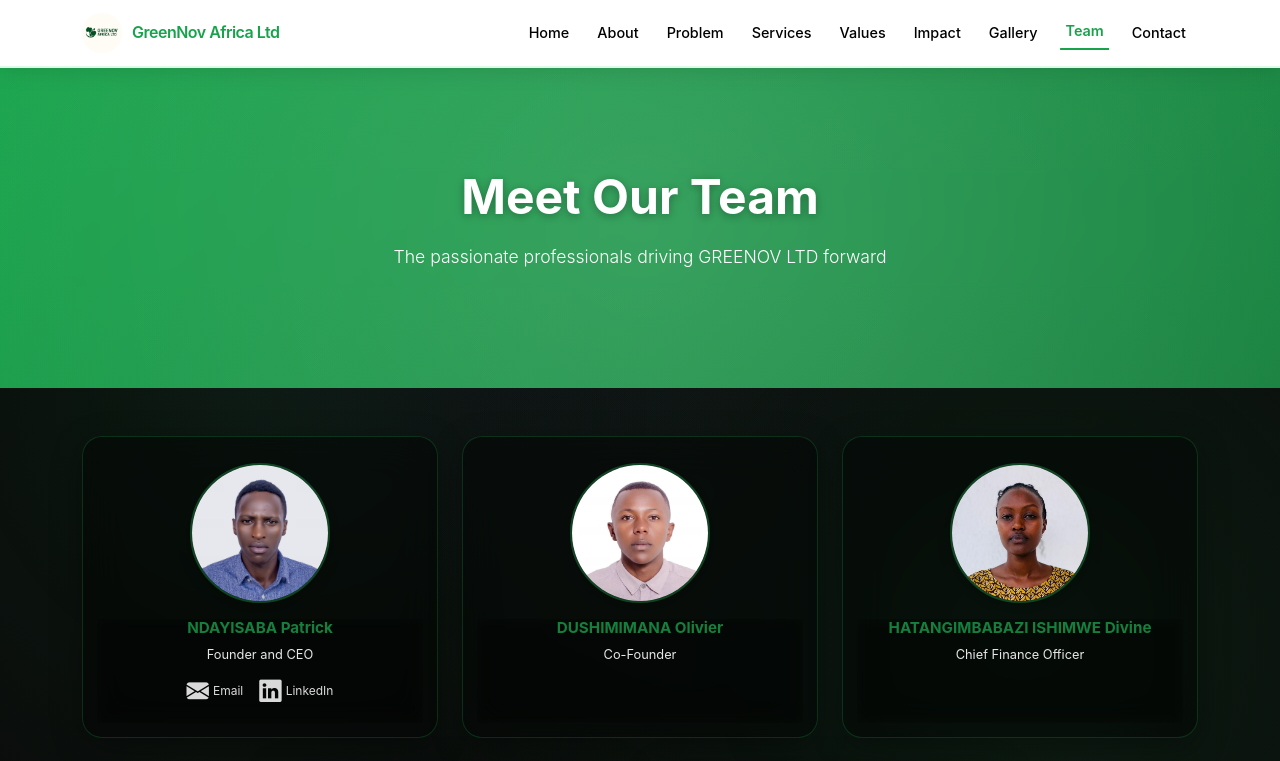
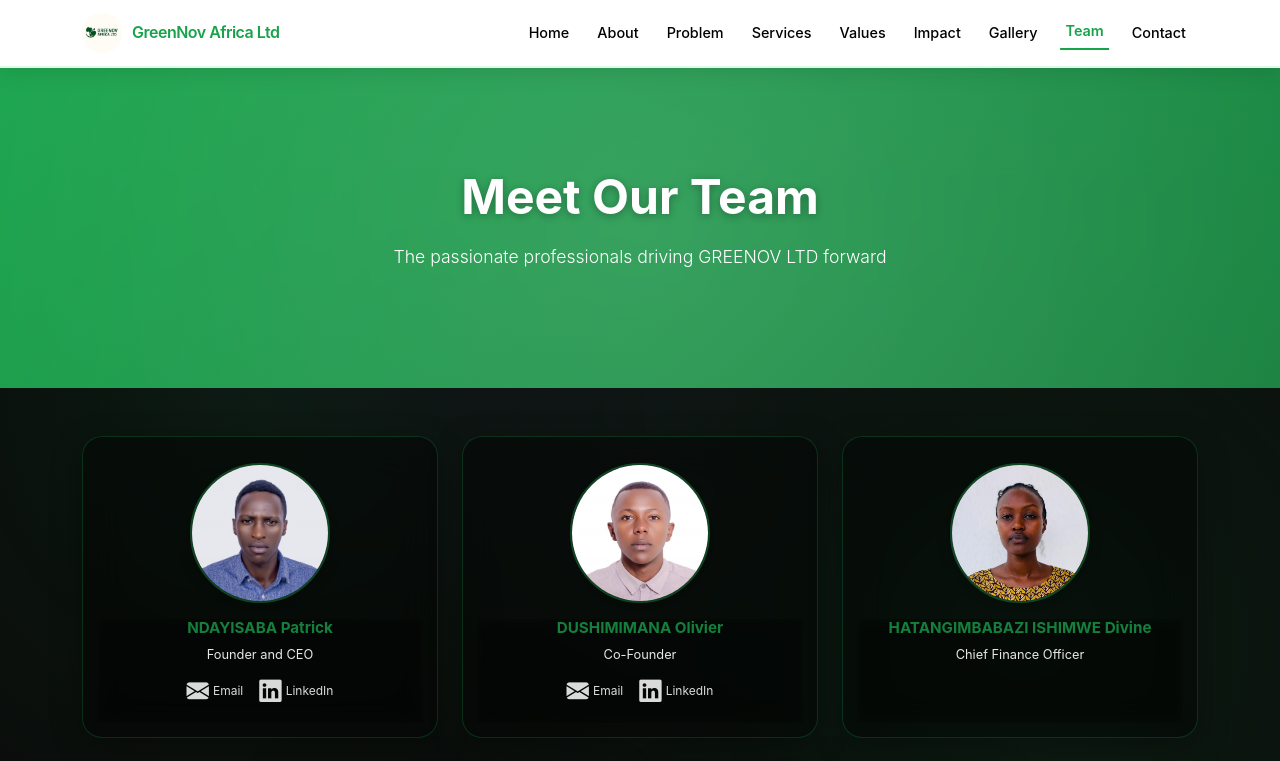
Before and after one commit to shyakx/Greenov-Africa, a React (Vite) app: page /team in a window 1280 px wide. Shown: the top 761 px of the page. Built offline with nearby package versions, Linux system fonts and the light colour scheme.

Commit message:
Add LinkedIn and email for DUSHIMIMANA Olivier (Co-Founder)

```diff
--- a/src/pages/Team.jsx
+++ b/src/pages/Team.jsx
@@ -14,7 +14,9 @@ const Team = () => {
       name: 'DUSHIMIMANA Olivier',
       role: 'Co-Founder',
       image: '/Staff images/Olivier.jpeg',
-      placeholder: 'https://via.placeholder.com/300x300/22c55e/ffffff?text=Olivier'
+      placeholder: 'https://via.placeholder.com/300x300/22c55e/ffffff?text=Olivier',
+      email: 'dushimimanaolivier4@gmail.com',
+      linkedin: 'https://www.linkedin.com/in/dushimimana-olivier-35266a1b5'
     },
     {
       name: 'HATANGIMBABAZI ISHIMWE Divine',
```
